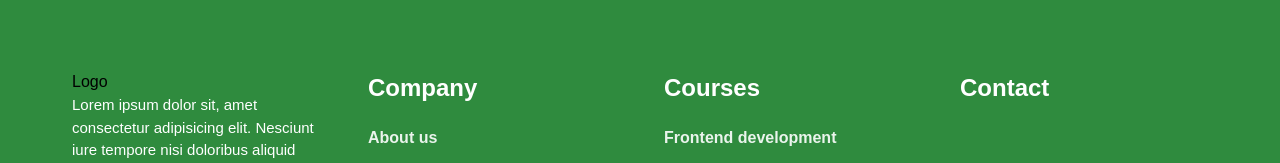
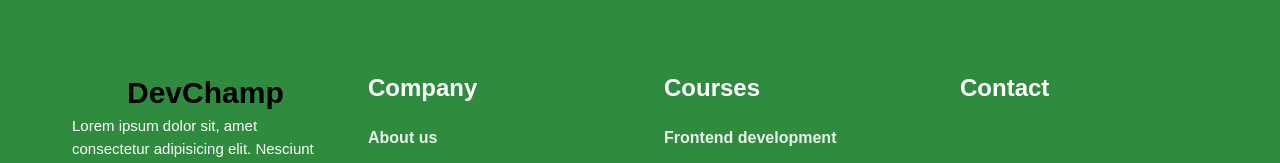
Before and after one commit to khervie-star/devchamp, a React (Create React App) app: page / in a window 1280 px wide. Shown: the part 5133-5296 px from the top of the page. Built offline with nearby package versions, Linux system fonts and the light colour scheme.

Commit message:
added logo to footer

```diff
--- a/src/Components/Footer/index.jsx
+++ b/src/Components/Footer/index.jsx
@@ -21,7 +21,27 @@
             <div className="lg:flex border-b border-solid  border-white py-16">
               <div className="w-full lg:w-1/2 mb-16 lg:mb-0 flex">
                 <div className="w-full lg:w-1/2 px-6">
-                  <div>Logo</div>
+                  <div className="flex items-center">
+                    <svg
+                      aria-label="Home"
+                      id="logo"
+                      enableBackground="new 0 0 300 300"
+                      height={44}
+                      viewBox="0 0 300 300"
+                      width={43}
+                      xmlns="http://www.w3.org/2000/svg"
+                      xmlnsXlink="http://www.w3.org/1999/xlink">
+                      <g>
+                        <path
+                          fill="#2F8B3E"
+                          d="m234.735 35.532c-8.822 0-16 7.178-16 16s7.178 16 16 16 16-7.178 16-16-7.178-16-16-16zm0 24c-4.412 0-8-3.588-8-8s3.588-8 8-8 8 3.588 8 8-3.588 8-8 8zm-62.529-14c0-2.502 2.028-4.53 4.53-4.53s4.53 2.028 4.53 4.53c0 2.501-2.028 4.529-4.53 4.529s-4.53-2.027-4.53-4.529zm89.059 60c0 2.501-2.028 4.529-4.53 4.529s-4.53-2.028-4.53-4.529c0-2.502 2.028-4.53 4.53-4.53s4.53 2.029 4.53 4.53zm-40.522-5.459-88-51.064c-1.242-.723-2.773-.723-4.016 0l-88 51.064c-1.232.715-1.992 2.033-1.992 3.459v104c0 1.404.736 2.705 1.938 3.428l88 52.936c.635.381 1.35.572 2.062.572s1.428-.191 2.062-.572l88-52.936c1.201-.723 1.938-2.023 1.938-3.428v-104c0-1.426-.76-2.744-1.992-3.459zm-90.008-42.98 80.085 46.47-52.95 31.289-23.135-13.607v-21.713c0-2.209-1.791-4-4-4s-4 1.791-4 4v21.713l-26.027 15.309c-1.223.719-1.973 2.029-1.973 3.447v29.795l-52 30.727v-94.688zm0 198.707-80.189-48.237 51.467-30.412 24.723 14.539v19.842c0 2.209 1.791 4 4 4s4-1.791 4-4v-19.842l26.027-15.307c1.223-.719 1.973-2.029 1.973-3.447v-31.667l52-30.728v94.729z"
+                        />
+                      </g>
+                    </svg>
+                    <h2 className="hidden sm:block text-[30px] text-gray-700 font-bold leading-normal pl-3 font-outfit">
+                      DevChamp
+                    </h2>
+                  </div>
                   <p className="font-raleway font-medium text-white text-[15px] mb-6">
                     Lorem ipsum dolor sit, amet consectetur adipisicing elit.
                     Nesciunt iure tempore nisi doloribus aliquid obcaecati
```
